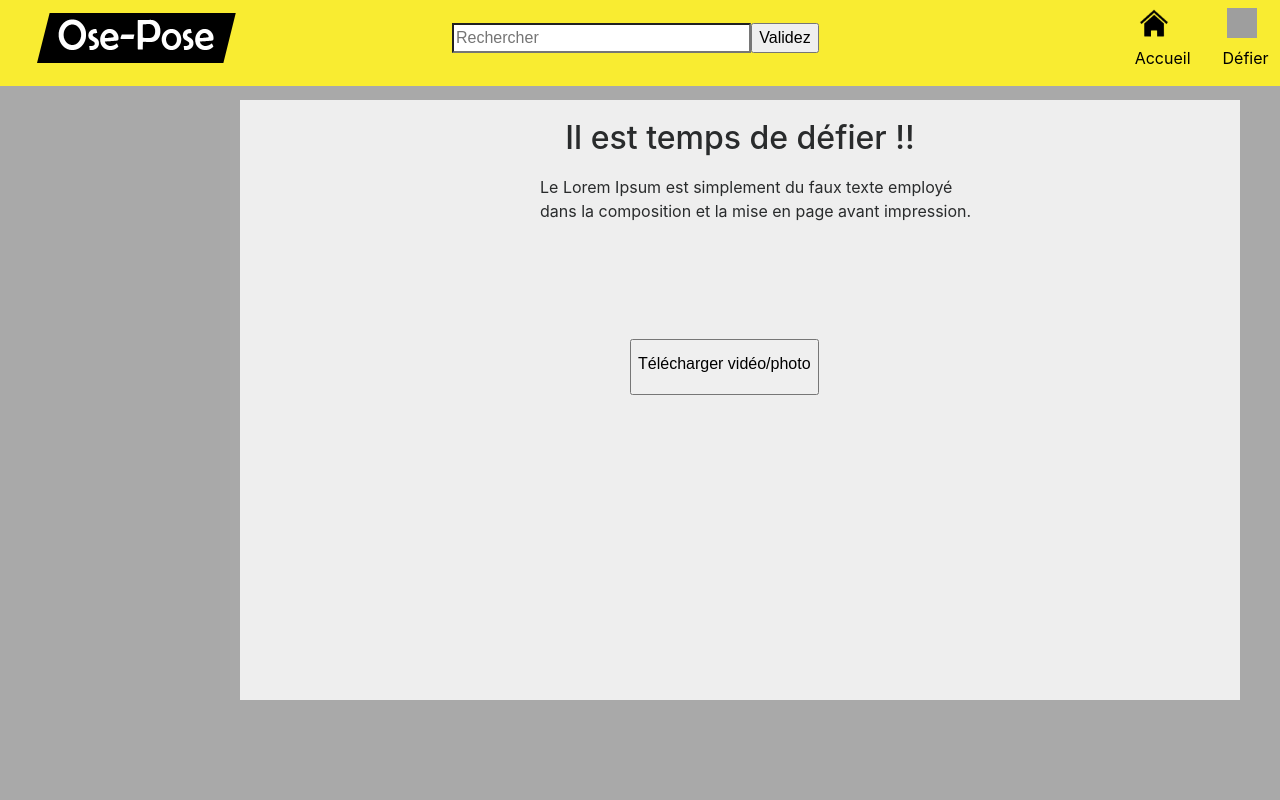
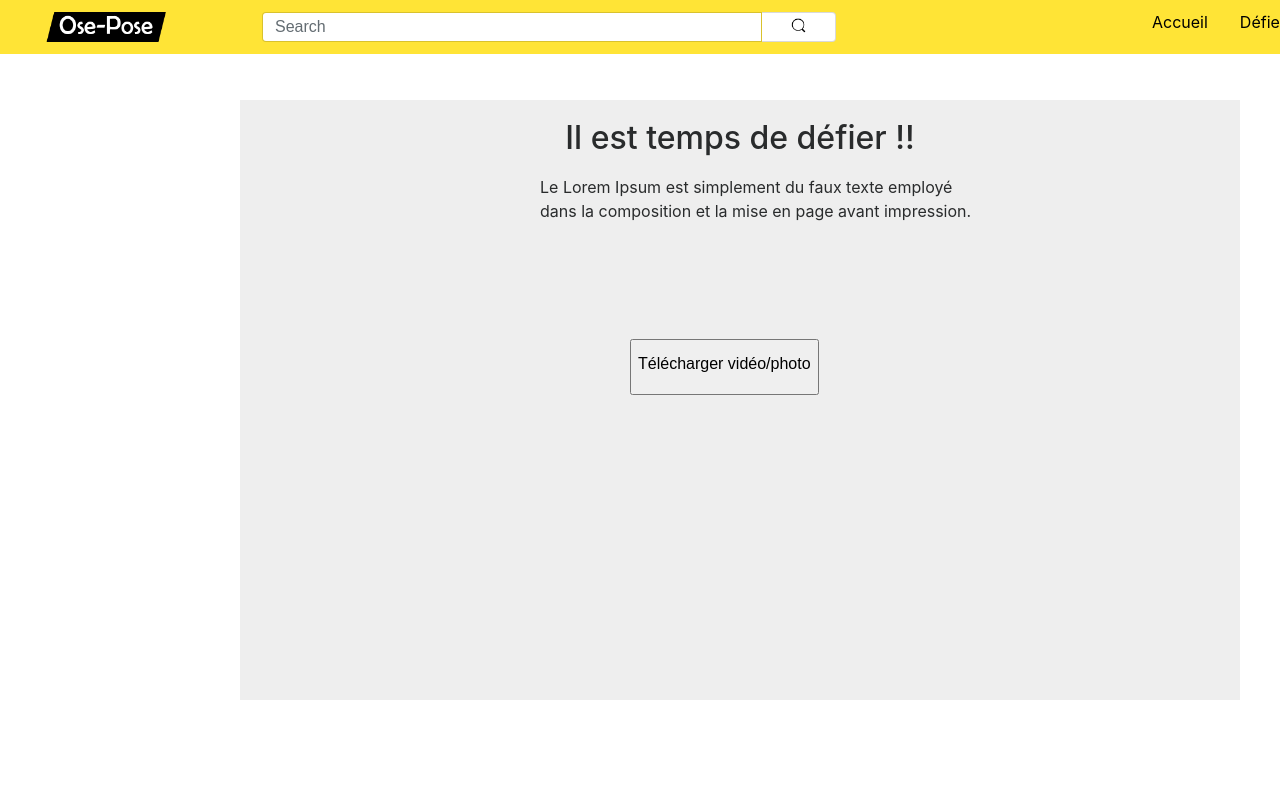
Before and after one commit to Heloise-Chauvel/osepose, a PHP site: page /osepose/defis.php in a window 1280 px wide. Run offline with PHP 8.4, Linux system fonts and the light colour scheme; some libraries are stand-ins or nearby versions; grey boxes are pictures that could not be loaded.

Commit message:
Change home

```diff
--- a/amis.php
+++ b/amis.php
@@ -7,7 +7,7 @@
 <header>
     <?php include($_SERVER['DOCUMENT_ROOT'].'/osepose/lib/fonctions/navbar.php'); ?>
 
-    <body class="body_amis">
+    <body>
         <div class="bloc_amis">
             <h2 class="intro_amis">suivi par (800) personnes</h2>
             <div class="amis_gauche">
--- a/assets/css/body_amis.css
+++ b/assets/css/body_amis.css
@@ -5,9 +5,7 @@
     margin-left: 200px;
     background-color: #eeeeee;
 }
-.body_amis{
-    background-color: darkgray;
-}
+
 .intro_amis{
     margin-left: 260px;
     padding-top: 20px;
--- a/assets/css/body_defis.css
+++ b/assets/css/body_defis.css
@@ -1,7 +1,7 @@
-.fond_body{
-    background-color: darkgray;
+
+#fond_body{
+
 }
-
 .fond-jaune{
     background-color: #eeeeee;
     height: 600px;
--- a/assets/css/navbar.css
+++ b/assets/css/navbar.css
@@ -7,6 +7,7 @@
     position: fixed;
     width: 2000px;
     top: -10px;
+    background-color: #ffe436;
 
 }
 
@@ -23,11 +24,33 @@
 
 }
 .osepose-logo{
-    height: 50px;
-    margin-left: 20px;
+    height: 30px;
+    margin-top: 10px;
+    margin-left: 30px;
 }
 .input-sm-form-control{
     margin-left: 200px;
     width: 500px;
 
 }
+
+
+
+#bar-recherche{
+    width: 50%;
+    margin-left: 80px;
+    margin-top: 10px;
+    height: 30px;
+
+}
+.img_recherche{
+    height: 15px;
+    margin-top: -8px;
+}
+.btn{
+    background-color: #ffffff;
+    height: 20px;
+}
+.input-group-addon{
+    background-color: #ffffff;
+}
--- a/assets/css/perso.css
+++ b/assets/css/perso.css
@@ -40,7 +40,7 @@ img#logo2 {
 }
 
 .bg-faded {
-    background-color: #f9ec31;
+    background-color: #ffe436;
 }
 
 .h-perso
--- a/defis.php
+++ b/defis.php
@@ -7,7 +7,7 @@
         <?php include($_SERVER['DOCUMENT_ROOT'].'/osepose/lib/fonctions/navbar.php'); ?>
     </header>
 
-    <body class="fond_body">
+    <body #fond_body>
         <div class="fond-jaune">
             <h2>Il est temps de défier !!</h2>
             <p class="intro">
--- a/lib/fonctions/navbar.php
+++ b/lib/fonctions/navbar.php
@@ -6,38 +6,45 @@
         <img src="assets/img/ose-pose.png" class="osepose-logo" alt="logo">
     </a>
 
+
     <!-- CSS NAVBAR -->
     <link href="assets/css/navbar.css" rel="stylesheet" />
 
-    <input type="search" class="input-sm-form-control" placeholder="Rechercher">
-    <button type="button">Validez</button>
+    <!--<input type="search" class="input-sm-form-control" placeholder="Rechercher">
+    <button type="button">Validez</button> -->
+
+    <!--<input type="text" class="form-control"  placeholder="rechercher" id="bar_recherche" > -->
+
+
+    <div class="input-group stylish-input-group" id="bar-recherche">
+        <input type="text" class="form-control"  placeholder="Search" >
+        <span class="input-group-addon">
+            <button type="submit" class="btn">
+                <img src="assets/img/recherche.png" class="img_recherche">
+            </button>
+        </span>
+    </div>
+
+
 
 
     <div class="collapse navbar-collapse" id="navbarSupportedContent"  >
 
         <ul class="nav justify-content-right" id="nav">
             <li class="nav-item">
-                <a   href="#">
-                    <img src="assets/img/maison_noir.png" id="maision_noir" alt="mainson" class="icon">
-                </a>
+
                 <a class="nav-link active" href="http://localhost/osepose/accueil.php">Accueil </a>
             </li>
             <li class="nav-item">
-                <a   href="#">
-                    <img src="assets/img/defis_noir" id="defis_noir" alt="defis" class="icon">
-                </a>
+
                 <a class="nav-link" href="http://localhost/osepose/defis.php">Défier</a>
             </li>
             <li class="nav-item">
-                <a   href="#">
-                    <img src="assets/img/amis_noir" id="amis_noir" alt="amis" class="icon">
-                </a>
+
                 <a class="nav-link" href="http://localhost/osepose/amis.php">Amis</a>
             </li>
             <li class="nav-item">
-                <a   href="#">
-                    <img src="assets/img/profil_noir" id="profil_noir" alt="profil" class="icon">
-                </a>
+
                 <a class="nav-link" href="http://localhost/osepose/profil.php">Profil</a>
             </li>
             <li class="nav-item dropdown">
```
Also changed, not shown: assets/img/recherche.png (added).
